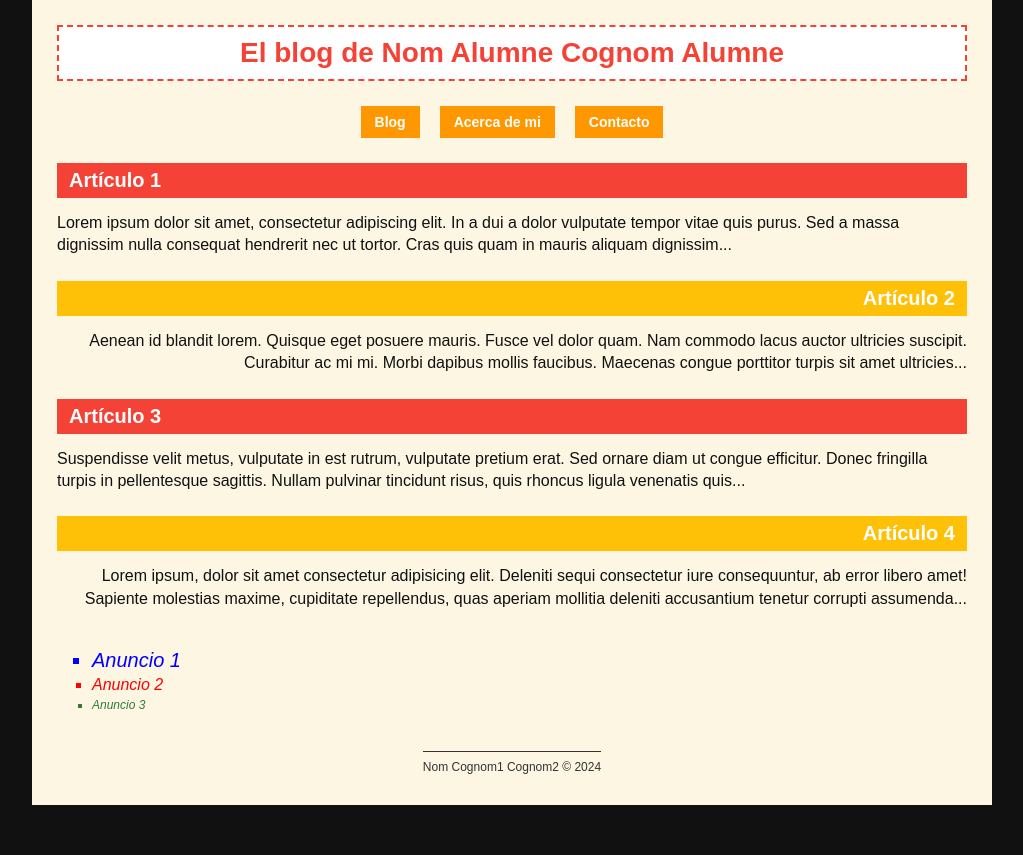
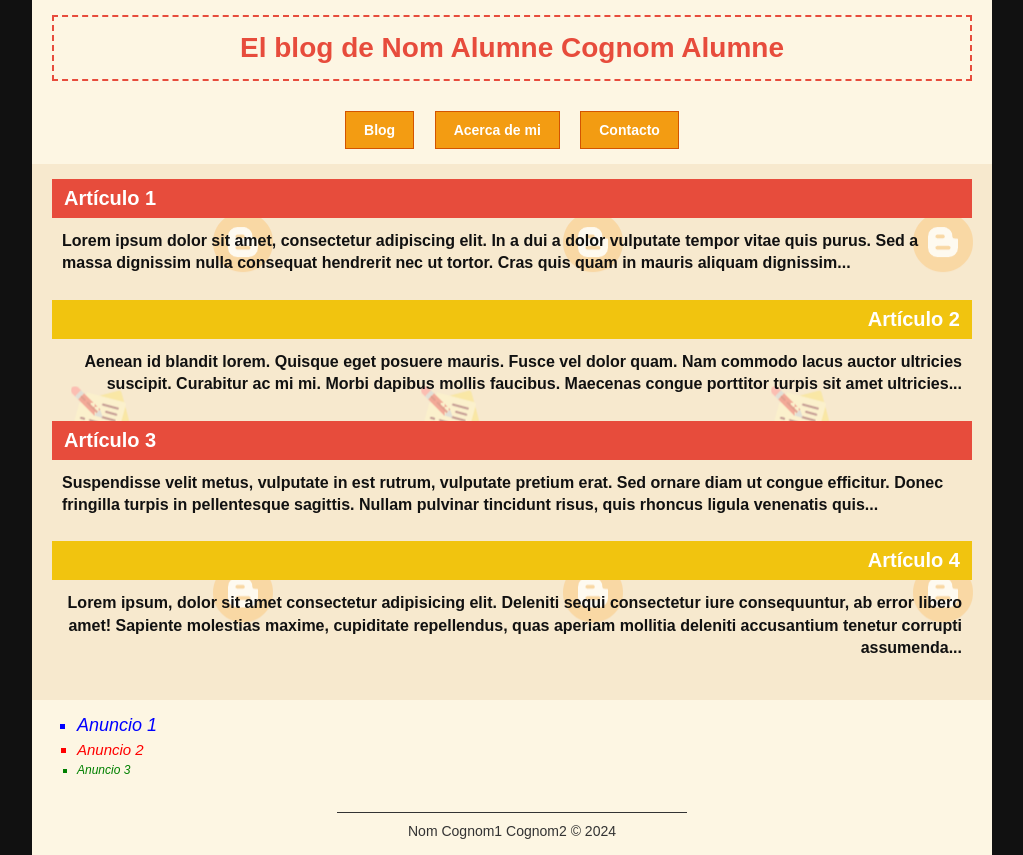
Before and after one commit to RayaneM-05/Activitat, a plain HTML site: page index.html in a window 1280 px wide. Shown: the whole page, without its empty margins (128-1151 px from the left). Before the commit the page ends 805 px from the top, so only its background shows below. Drawn offline with Linux system fonts and the light colour scheme.

Commit message:
Update styles.css

```diff
--- a/styles.css
+++ b/styles.css
@@ -14,124 +14,117 @@ body > footer {
 	margin-left: auto;
 	margin-right: auto;
 	background-color: #fdf6e3;
-	background-repeat: repeat;
+	padding: 15px 20px;
 	box-sizing: border-box;
 }
 
-header {
-	padding: 25px 25px 10px 25px;
-}
-
 header h1 {
+	color: #e74c3c;
+	text-align: center;
+	border: 2px dashed #e74c3c;
+	padding: 15px;
 	margin: 0;
-	padding: 10px 15px;
-	background-color: #ffffff;
-	color: #f44336;
-	border: 2px dashed #f44336;
-	text-align: center;
 	font-size: 28px;
-}
-
-nav {
-	padding: 15px 25px;
 }
 
 nav ul {
 	list-style: none;
+	padding: 0;
 	margin: 0;
-	padding: 0;
-	display: flex;
-	justify-content: center;
-	gap: 20px;
+	text-align: center;
 }
 
-nav li {
-	background-color: #ff9800;
-	color: #ffffff;
-	padding: 8px 14px;
+nav ul li {
+	display: inline-block;
+	background-color: #f39c12;
+	color: white;
+	padding: 10px 18px;
+	margin: 0 8px;
 	font-size: 14px;
 	font-weight: bold;
+	border: 1px solid #d35400;
 }
 
 main {
-	padding: 10px 25px;
+	background-image: url("imagenes/fondo.png");
+	background-repeat: repeat;
 }
 
 article {
-	margin-bottom: 20px;
+	margin-bottom: 25px;
 }
 
 article h2 {
-	margin: 0 0 10px 0;
-	padding: 6px 12px;
-	color: #ffffff;
+	color: white;
+	padding: 8px 12px;
+	margin: 0 0 12px 0;
 	font-size: 20px;
 }
 
 article p {
+	font-weight: bold;
+	line-height: 1.4;
 	margin: 0;
-	padding: 4px 0;
+	padding: 0 10px;
 	color: #111111;
-	font-size: 16px;
-	line-height: 1.4;
 }
 
 article:nth-of-type(odd) h2 {
-	background-color: #f44336;
+	background-color: #e74c3c;
+	text-align: left;
+}
+
+article:nth-of-type(odd) p {
 	text-align: left;
 }
 
 article:nth-of-type(even) h2 {
-	background-color: #ffc107;
+	background-color: #f1c40f;
 	text-align: right;
 }
 
-article:nth-of-type(2) p,
-article:nth-of-type(4) p {
+article:nth-of-type(even) p {
 	text-align: right;
 }
 
-aside {
-	padding: 5px 25px 20px 25px;
+aside ul {
+	list-style-type: square;
+	margin: 0;
+	padding-left: 25px;
 }
 
-aside ul {
-	margin: 0;
-	padding-left: 35px;
-	list-style-type: square;
+aside ul li {
+	font-style: italic;
+	margin-bottom: 5px;
 }
 
-aside li {
-	margin-bottom: 4px;
-	font-style: italic;
+aside ul li:nth-child(1) {
+	color: blue;
+	font-size: 18px;
 }
 
-aside li:nth-child(1) {
-	color: #0000ff;
-	font-size: 20px;
+aside ul li:nth-child(2) {
+	color: red;
+	font-size: 15px;
 }
 
-aside li:nth-child(2) {
-	color: #ff0000;
-	font-size: 16px;
-}
-
-aside li:nth-child(3) {
-	color: #2e7d32;
+aside ul li:nth-child(3) {
+	color: green;
 	font-size: 12px;
 }
 
 footer {
-	padding: 15px 25px 30px 25px;
 	text-align: center;
+	padding-bottom: 30px;
 }
 
 footer h1 {
-	display: inline-block;
-	margin: 0;
-	padding-top: 8px;
-	border-top: 1px solid #333333;
-	font-size: 12px;
+	font-size: 14px;
 	font-weight: normal;
 	color: #333333;
+	border-top: 1px solid #333333;
+	display: inline-block;
+	padding-top: 10px;
+	width: 350px;
+	margin: 0;
 }
```
